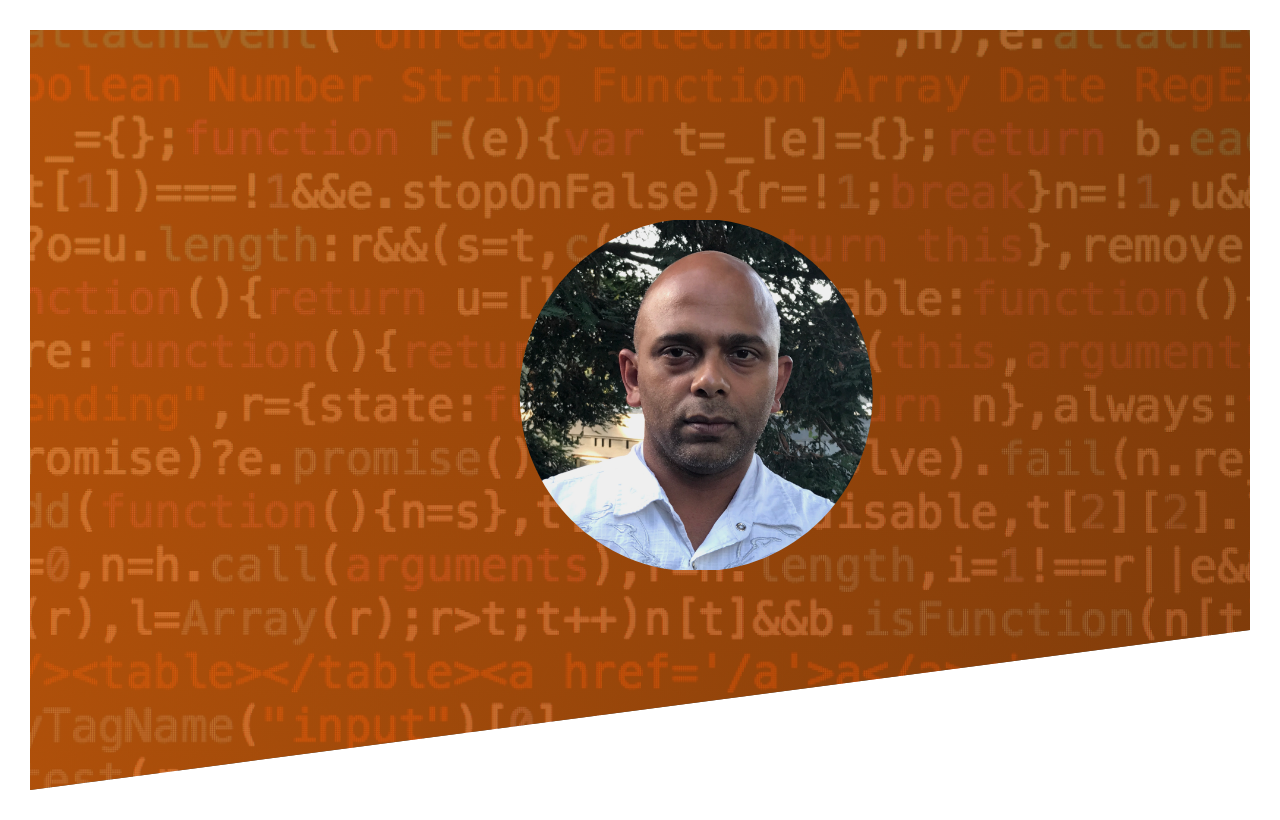
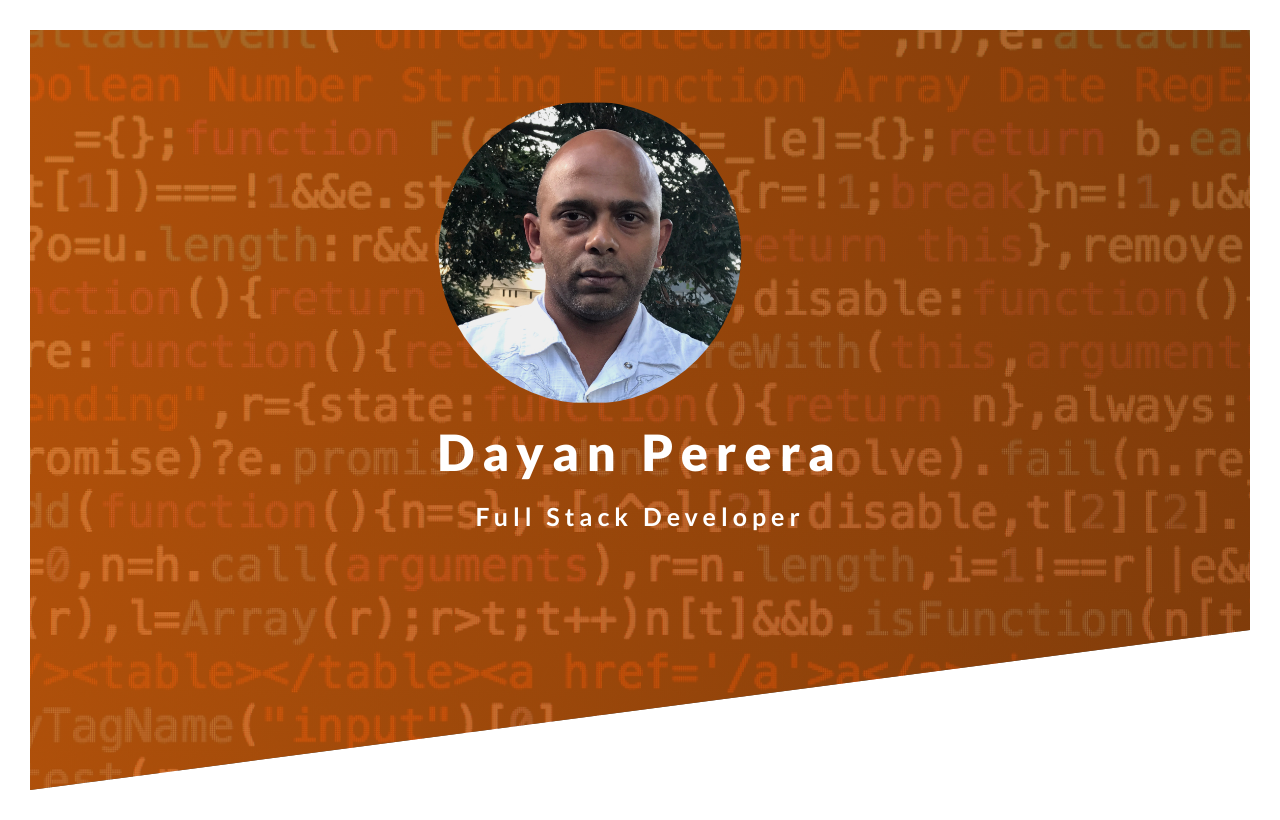
Before and after one commit to dnperera/Responsive-Portfolio, a plain HTML site: page index.html in a window 1280 px wide. Drawn offline with Linux system fonts and the light colour scheme.

Commit message:
add profile text

```diff
--- a/css/style.css
+++ b/css/style.css
@@ -25,17 +25,36 @@ body {
 	background-size: cover;
 	background-position: center;
 	clip-path: polygon(0 0, 100% 0, 100% 75vh, 0 100%);
-	position: relative;
 }
 
-.profile-photo-box {
+.profile-box {
 	position: absolute;
-	top: 25%;
-	left: 40%;
+	top: 40%;
+	left: 50%;
+	transform: translate(-50%, -50%);
 }
 
 .profile-photo {
-	height: 350px;
+	height: 300px;
 	-webkit-clip-path: circle(50% at 50% 50%);
 	clip-path: circle(50% at 50% 50%);
 }
+
+.heading-primary {
+	color: #fff;
+}
+
+.heading-primary-main {
+	display: block;
+	font-size: 50px;
+	font-weight: 900;
+	letter-spacing: 8px;
+}
+
+.heading-primary-sub {
+	display: block;
+	font-size: 25px;
+	font-weight: 700;
+	letter-spacing: 5px;
+	text-align: center;
+}
--- a/index.html
+++ b/index.html
@@ -5,15 +5,21 @@
 	<meta http-equiv="X-UA-Compatible" content="IE=edge">
 	<meta name="viewport" content="width=device-width, initial-scale=1.0">
 	<link rel="shortcut icon" type="image/png" href="images/favicon.jpg">
+	<link href="https://fonts.googleapis.com/css?family=Lato:100,300,400,700,900" rel="stylesheet">
 	<link rel="stylesheet" href="css/style.css">
 	<title>Dayan Perera - Full Stack Web Developer</title>
 	<meta name="description" content="Dayan Perera full stack web and mobile app developer,software engineer providing services to design & develope modern, responsive websites and mobile applications">
 </head>
 <body>
 	<header class="header">
-		<div class="profile-photo-box">
+		<div class="profile-box">
 			<img src="images/dayan-perera.jpg" alt="Dayan Perera,Full Stack Web Developer" class="profile-photo">
+			<h1 class="heading-primary">
+				<span class="heading-primary-main">Dayan Perera</span>
+				<span class="heading-primary-sub">Full Stack Developer</span>
+			</h1>
 		</div>
+
 	</header><!-- /header -->
 </body>
 </html>
```
Also changed, not shown: images/github-logo.png (added), images/github-octocat.jpg (added), images/linkedin.png (added), 1 other file.
